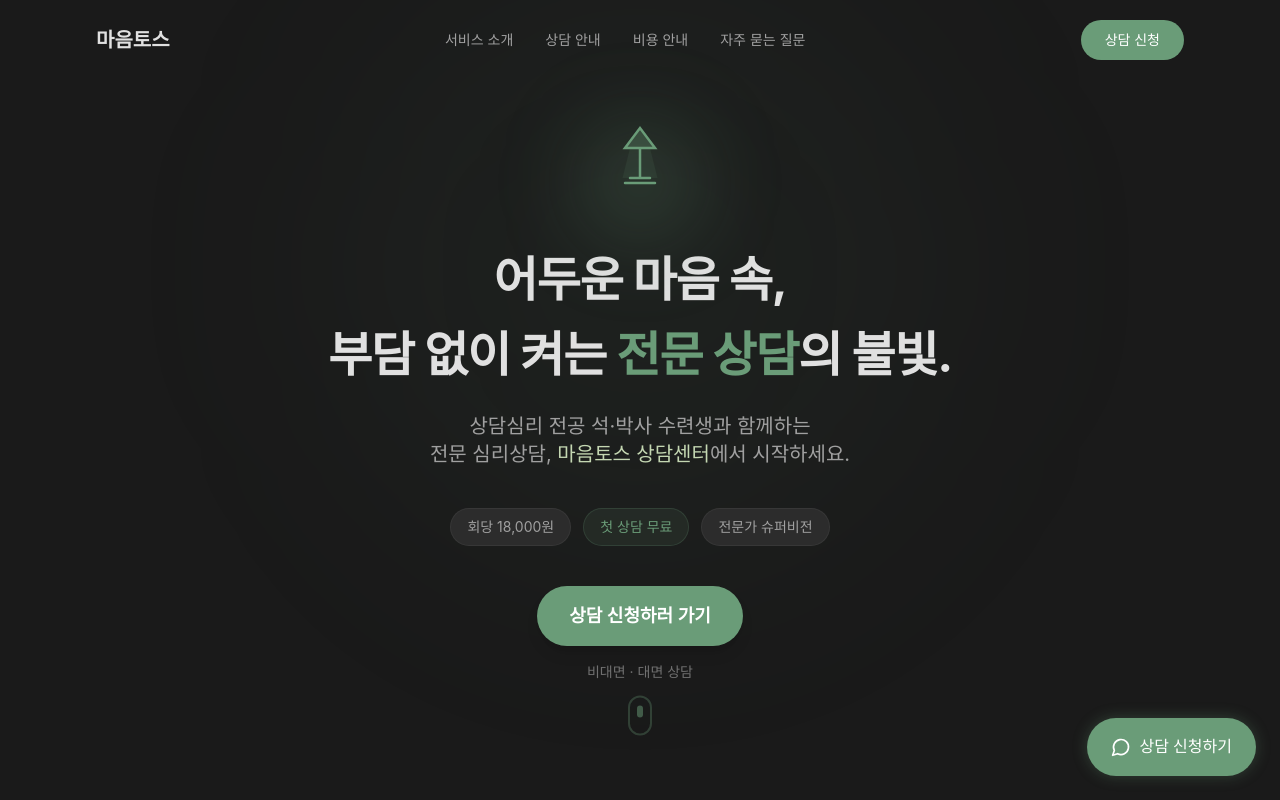
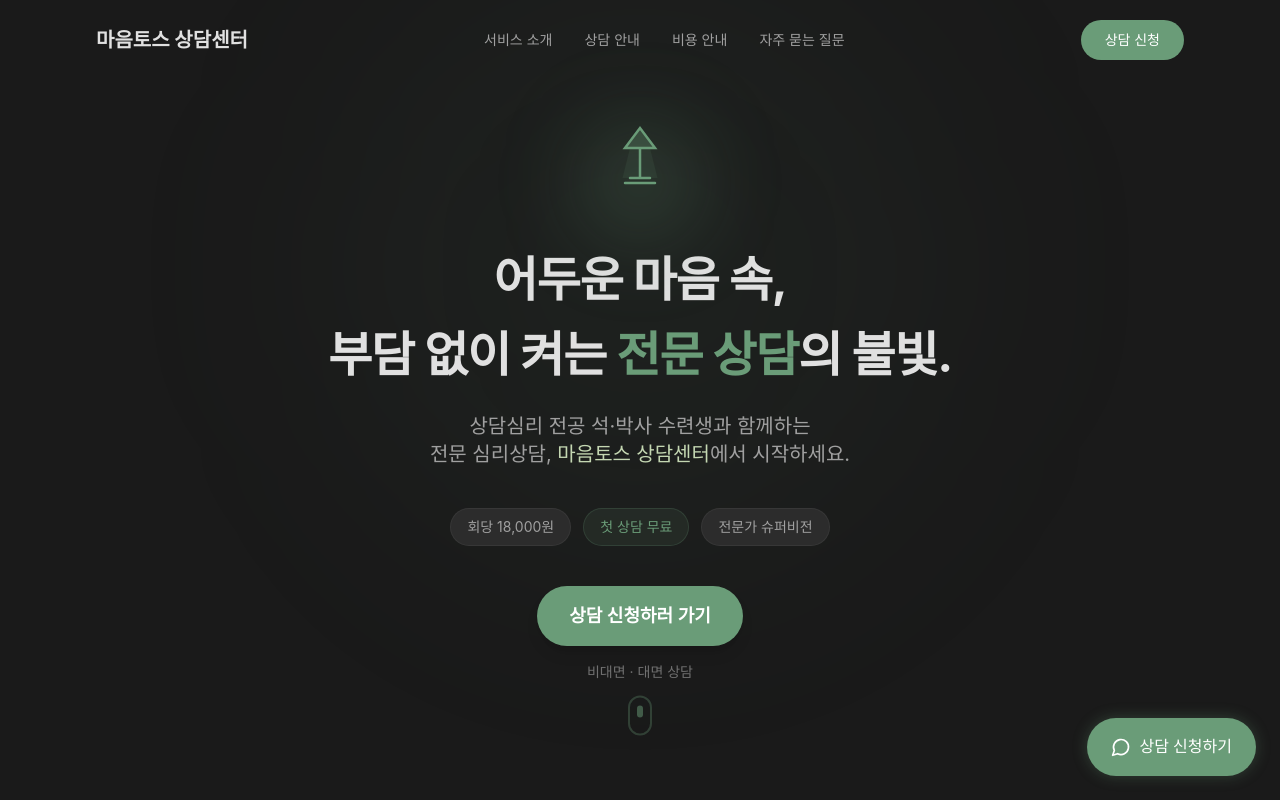
Before and after one commit to mindful-labs-ai/dopo-mind-web, a Next.js app: page / in a window 1280 px wide. Shown: the top 800 px of the page. Built offline with nearby package versions, Linux system fonts and the light colour scheme; a web font is replaced by a local one.

Commit message:
로고 수정

```diff
--- a/src/components/sections/Header.tsx
+++ b/src/components/sections/Header.tsx
@@ -56,7 +56,7 @@
                 window.scrollTo({ top: 0, behavior: "smooth" });
               }}
             >
-              마음토스
+              마음토스 상담센터
             </a>
 
             {/* Desktop Navigation */}
```
